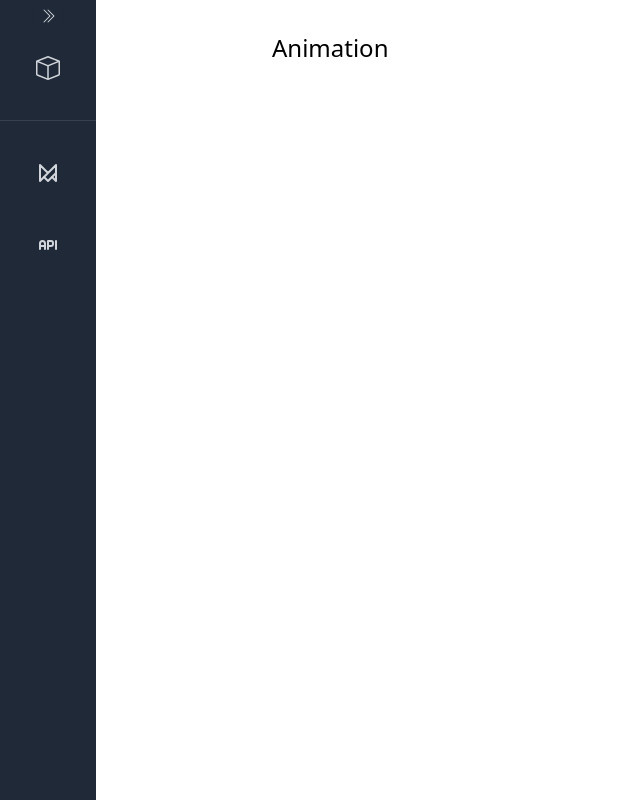
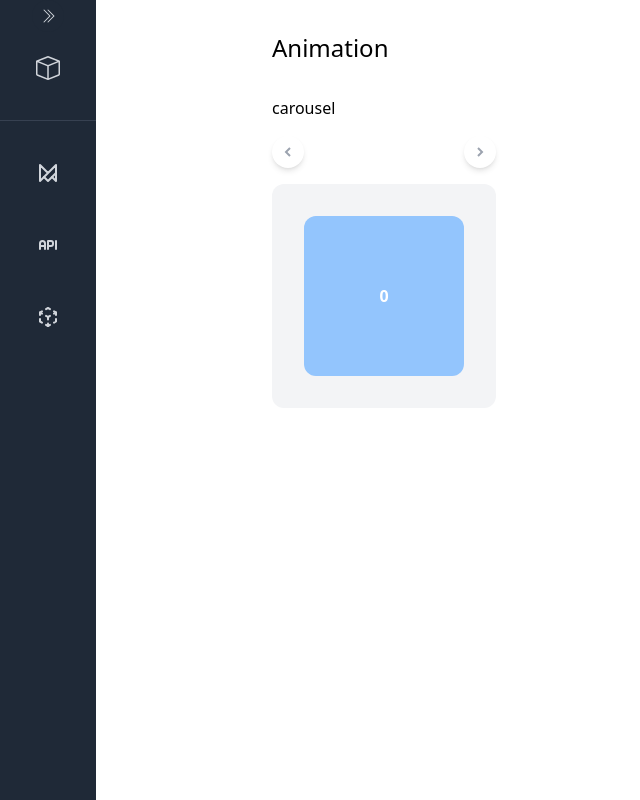
Before and after one commit to megatronhehe/my-sandbox, a React (Vite) app: page /animation in a window 1280 px wide. Shown: the whole page, without its empty margins (0-640 px from the left). Built offline with nearby package versions, Linux system fonts and the light colour scheme.

Commit message:
learn: carousel animation

```diff
--- a/data/db.json
+++ b/data/db.json
@@ -1,13 +1,5 @@
 {
   "characters": [
-    {
-      "id": "6f37cd04-4dcd-4c1e-a83b-502812c6197a",
-      "name": "Brawl",
-      "faction": "Decepticon",
-      "altMode": "Tank",
-      "isDeleting": false,
-      "isEditing": false
-    },
     {
       "id": "e525bc03-3e8e-4581-b25d-7e3ec85c9b77",
       "name": "Onslaught",
--- a/src/App.jsx
+++ b/src/App.jsx
@@ -4,8 +4,9 @@ import Navbar from "./components/Navbar/Navbar";
 import MainContainer from "./components/MainContainer";
 
 import Home from "./pages/Home/Home";
-import AnimationSB from "./pages/AnimationSB.jsx/AnimationSB";
+import AnimationSB from "./pages/AnimationSB/AnimationSB";
 import ApiSB from "./pages/ApiSB/ApiSB";
+import Context from "./pages/Context/Context";
 
 import { Route, Routes } from "react-router-dom";
 
@@ -18,6 +19,7 @@ function App() {
 					<Route path="/" element={<Home />} />
 					<Route path="/animation" element={<AnimationSB />} />
 					<Route path="/handlingapi" element={<ApiSB />} />
+					<Route path="/context" element={<Context />} />
 				</Routes>
 			</MainContainer>
 		</>
--- a/src/components/Navbar/Navbar.jsx
+++ b/src/components/Navbar/Navbar.jsx
@@ -11,7 +11,7 @@ import {
 	BsChevronDoubleRight,
 	BsChevronDoubleLeft,
 } from "react-icons/bs";
-import { TbBrandFramerMotion, TbApi } from "react-icons/tb";
+import { TbBrandFramerMotion, TbApi, Tb3DCubeSphere } from "react-icons/tb";
 
 const Navbar = () => {
 	const [toggleFoldOut, setToggleFoldOut] = useState(false);
@@ -38,7 +38,14 @@ const Navbar = () => {
 				<NavbarButton
 					icon={<TbApi />}
 					title="Handling API"
-					url="handlingapi"
+					url="/handlingapi"
+					toggleFoldOut={toggleFoldOut}
+				/>
+
+				<NavbarButton
+					icon={<Tb3DCubeSphere />}
+					title="Handling API"
+					url="/context"
 					toggleFoldOut={toggleFoldOut}
 				/>
 			</div>
@@ -52,15 +59,23 @@ const Navbar = () => {
 						transition={{ type: "tween" }}
 						className="fixed top-0 z-10 flex flex-col h-full gap-8 py-12 overflow-hidden text-gray-300 bg-gray-800 w-28 left-24 font-extralight"
 					>
-						<button className="flex w-full py-2 text-base">Sandbox</button>
+						<NavLink to="/" className="flex w-full py-2 text-base">
+							Sandbox
+						</NavLink>
 
 						<div className="border-b border-gray-700"></div>
 
-						<button className="flex w-full py-2 text-base ">Animation</button>
+						<NavLink to="/animation" className="flex w-full py-2 text-base ">
+							Animation
+						</NavLink>
 
-						<button className="flex w-full py-2 text-base ">
+						<NavLink to="/handlingapi" className="flex w-full py-2 text-base ">
 							Handling API
-						</button>
+						</NavLink>
+
+						<NavLink to="/context" className="flex w-full py-2 text-base ">
+							Context
+						</NavLink>
 					</motion.div>
 				)}
 			</AnimatePresence>
--- /dev/null
+++ b/src/context/TestContext.js
@@ -0,0 +1,3 @@
+import React from "react";
+
+const TestContext = () => {};
--- a/src/pages/AnimationSB.jsx/AnimationSB.jsx
+++ /dev/null
@@ -1,11 +0,0 @@
-import React from "react";
-
-const AnimationSB = () => {
-	return (
-		<div>
-			<h1 className="text-2xl">Animation</h1>
-		</div>
-	);
-};
-
-export default AnimationSB;
--- /dev/null
+++ b/src/pages/AnimationSB/AnimationSB.jsx
@@ -0,0 +1,86 @@
+import React, { useState } from "react";
+import { motion, AnimatePresence } from "framer-motion";
+import { BiSolidChevronLeft, BiSolidChevronRight } from "react-icons/bi";
+
+const AnimationSB = () => {
+	const [count, setCount] = useState(0);
+	const [direction, setDirection] = useState("");
+	const [isAnimating, setIsAnimating] = useState(false);
+
+	const animateDirection = {
+		enter: (direction) => ({ x: direction === "next" ? 200 : -200 }),
+		center: { x: 0 },
+		exit: (direction) => ({ x: direction === "next" ? -200 : 200 }),
+	};
+
+	const nextItem = () => {
+		if (!isAnimating) {
+			setCount((prev) => prev + 1);
+			setDirection("next");
+			setIsAnimating(true);
+
+			setTimeout(() => {
+				setIsAnimating(false);
+			}, 200);
+		}
+	};
+
+	const prevItem = () => {
+		if (!isAnimating) {
+			setCount((prev) => prev - 1);
+			setDirection("prev");
+			setIsAnimating(true);
+
+			setTimeout(() => {
+				setIsAnimating(false);
+			}, 200);
+		}
+	};
+
+	return (
+		<main className="flex flex-col gap-8">
+			<h1 className="text-2xl">Animation</h1>
+
+			<section className="flex flex-col gap-4 ">
+				<h2>carousel</h2>
+
+				<div className="flex justify-between w-56 text-gray-400">
+					<button
+						disabled={isAnimating}
+						onClick={prevItem}
+						className="flex items-center justify-center w-8 h-8 bg-white rounded-full shadow-md"
+					>
+						<BiSolidChevronLeft />
+					</button>
+
+					<button
+						disabled={isAnimating}
+						onClick={nextItem}
+						className="flex items-center justify-center w-8 h-8 bg-white rounded-full shadow-md"
+					>
+						<BiSolidChevronRight />
+					</button>
+				</div>
+
+				<div className="relative flex items-center justify-center w-56 h-56 overflow-hidden bg-gray-100 rounded-xl">
+					<AnimatePresence custom={direction}>
+						<motion.div
+							key={count}
+							variants={animateDirection}
+							initial="enter"
+							animate="center"
+							exit="exit"
+							transition={{ type: "tween" }}
+							custom={direction}
+							className="absolute flex items-center justify-center w-40 h-40 font-bold text-white bg-blue-300 rounded-xl"
+						>
+							{count}
+						</motion.div>
+					</AnimatePresence>
+				</div>
+			</section>
+		</main>
+	);
+};
+
+export default AnimationSB;
--- a/src/pages/ApiSB/ApiSB.jsx
+++ b/src/pages/ApiSB/ApiSB.jsx
@@ -77,9 +77,10 @@ const ApiSB = () => {
 				if (!res.ok) {
 					setShowNotif(true);
 					setError(`${res.status} : ${res.statusText}`);
+				} else {
+					setCharData((prev) => [...prev, newCharForm]);
+					setNewCharForm(initial_char_form);
 				}
-				setCharData((prev) => [...prev, newCharForm]);
-				setNewCharForm(initial_char_form);
 			})
 			.finally(() => {
 				setIsAddingLoading(false);
@@ -89,7 +90,13 @@ const ApiSB = () => {
 	const charCardElement =
 		isCharDataExist &&
 		charData.map((char) => (
-			<CharCard key={char.id} char={char} setCharData={setCharData} />
+			<CharCard
+				key={char.id}
+				char={char}
+				setCharData={setCharData}
+				setError={setError}
+				setShowNotif={setShowNotif}
+			/>
 		));
 
 	return (
--- a/src/pages/ApiSB/CharCard.jsx
+++ b/src/pages/ApiSB/CharCard.jsx
@@ -6,21 +6,19 @@ import {
 	RiEditBoxLine,
 	RiCheckFill,
 	RiCloseLine,
-	RiMore2Fill,
 } from "react-icons/ri";
 
-const CharCard = ({ char, setCharData }) => {
+const CharCard = ({ char, setCharData, setError, setShowNotif }) => {
 	const { id, name, faction, altMode, isDeleting, isEditing } = char;
 
 	const [enableEdit, setEnableEdit] = useState(false);
 	const [toggleDelete, setToggleDelete] = useState(false);
-	const [toggleMore, setToggleMore] = useState(false);
 
 	const ref = useRef(null);
 
 	useEffect(() => {
 		if (enableEdit) {
-			ref.current.focus(); // Focus the "name" input when enableEdit is true
+			ref.current.focus();
 		}
 	}, [enableEdit]);
 
@@ -35,11 +33,18 @@ const CharCard = ({ char, setCharData }) => {
 		})
 			.then((res) => {
 				if (!res.ok) {
-					console.log("error");
+					setError(`${res.status}:${res.statusText}`);
+					setShowNotif(true);
+				} else {
+					setCharData((prev) => prev.filter((char) => char.id !== id));
 				}
-				setCharData((prev) => prev.filter((char) => char.id !== id));
 			})
 			.finally(() => {
+				setCharData((prev) =>
+					prev.map((char) =>
+						char.id === id ? { ...char, isDeleting: false } : char
+					)
+				);
 				setToggleDelete(false);
 			});
 	};
@@ -61,7 +66,14 @@ const CharCard = ({ char, setCharData }) => {
 			method: "PUT",
 			headers: { "Content-Type": "application/json" },
 			body: JSON.stringify({ ...char, name, faction, altMode }),
-		}).finally(() => {
+		})
+			.then((res) => {
+				if (!res.ok) {
+					setError(`${res.status}:${res.statusText}`);
+					setShowNotif(true);
+				}
+			})
+			.finally(() => {
 				setCharData((prev) =>
 					prev.map((char) =>
 						char.id === id ? { ...char, isEditing: false } : char
--- /dev/null
+++ b/src/pages/Context/Context.jsx
@@ -0,0 +1,11 @@
+import React from "react";
+
+const Context = () => {
+	return (
+		<div>
+			<h1 className="text-2xl">Context</h1>
+		</div>
+	);
+};
+
+export default Context;
```
Also changed, not shown: src/pages/AnimationSB/FetchAPISection.jsx (renamed from src/pages/AnimationSB.jsx/FetchAPISection.jsx). Lines whose indentation alone changed are shown as unchanged.
